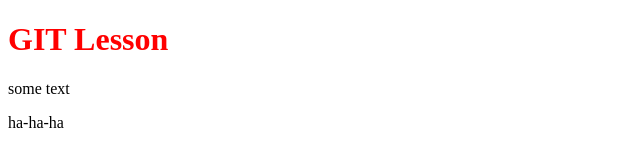
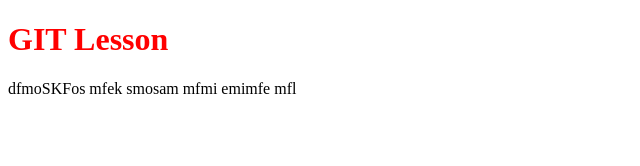
Before and after one commit to DenisNad/site, a plain HTML site: page index.html in a window 1280 px wide. Shown: the whole page, without its empty margins (0-640 px from the left). Drawn offline with Linux system fonts and the light colour scheme.

Commit message:
third commit

```diff
--- a/index.html
+++ b/index.html
@@ -7,7 +7,6 @@
 </head>
 <body>
 	<h1>GIT Lesson</h1>
-	<p>some text</p>
-	<p>ha-ha-ha</p>
+	<p>dfmoSKFos mfek smosam mfmi emimfe mfl</p>
 </body>
 </html>
```
